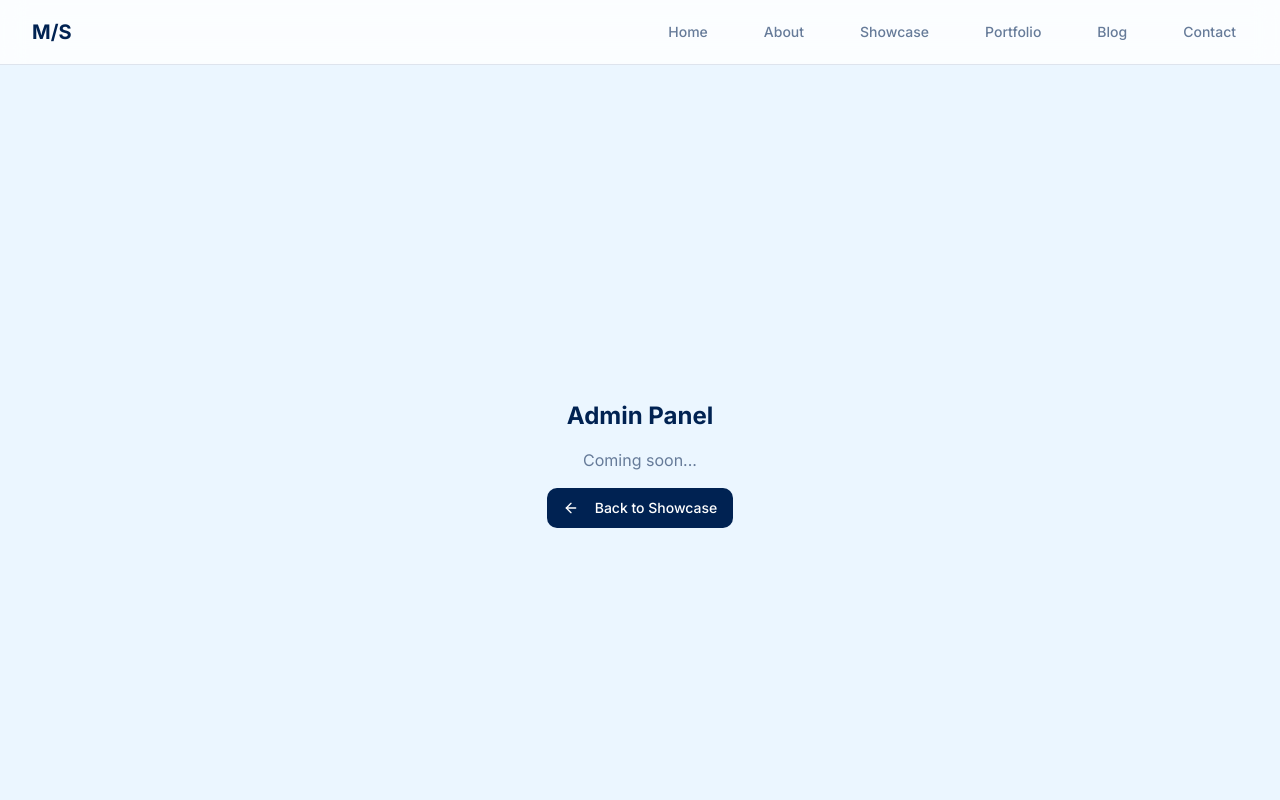
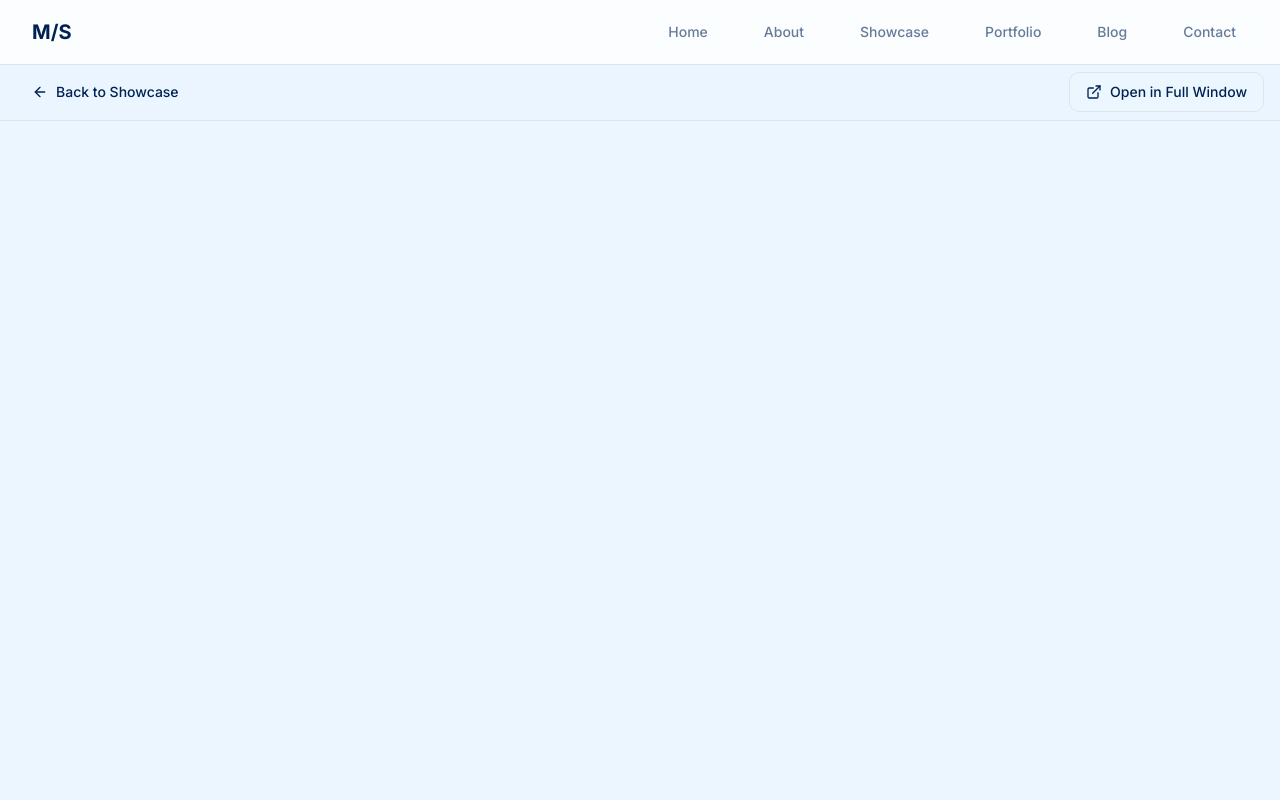
Before and after one commit to aiaiai-copilot/mind-section-dev-portfolio-by-lovable, a React (Vite) app: page /showcase/view/admin-panel in a window 1280 px wide. Shown: the top 800 px of the page. Built offline with nearby package versions, Linux system fonts and the light colour scheme; the HTML template or start-up script is replaced by a standard one.

Commit message:
Fix "Open in Full Window" link

```diff
--- a/src/pages/ShowcaseViewer.tsx
+++ b/src/pages/ShowcaseViewer.tsx
@@ -10,8 +10,10 @@ const ShowcaseViewer = () => {
   // Find project by ID
   const project = showcaseProjects.find(p => p.id === id);
 
-  // Use previewUrl if available, otherwise show coming soon message
-  const showcaseUrl = project?.previewUrl || null;
+  // Use showcasePath to construct production URL
+  const showcaseUrl = project?.showcasePath
+    ? `${window.location.origin}${project.showcasePath}`
+    : null;
 
   if (!project) {
     return (
```
